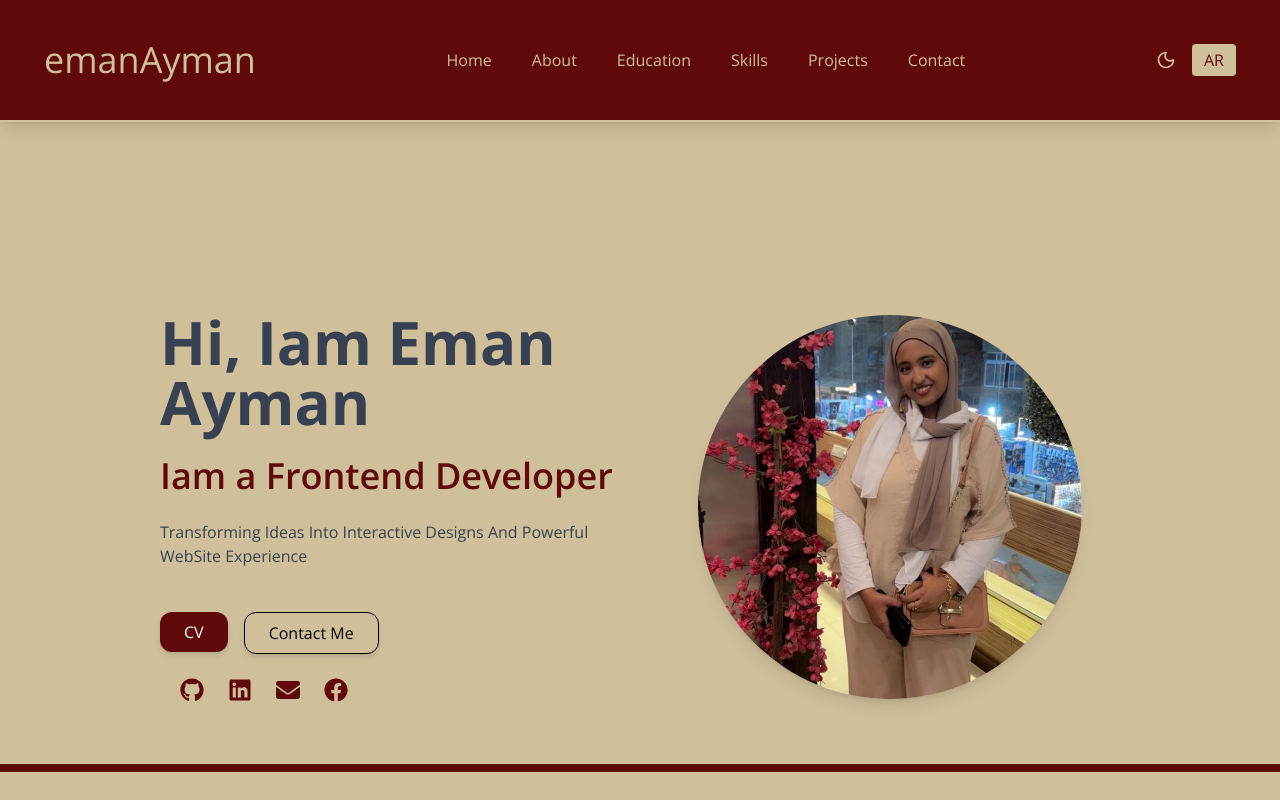
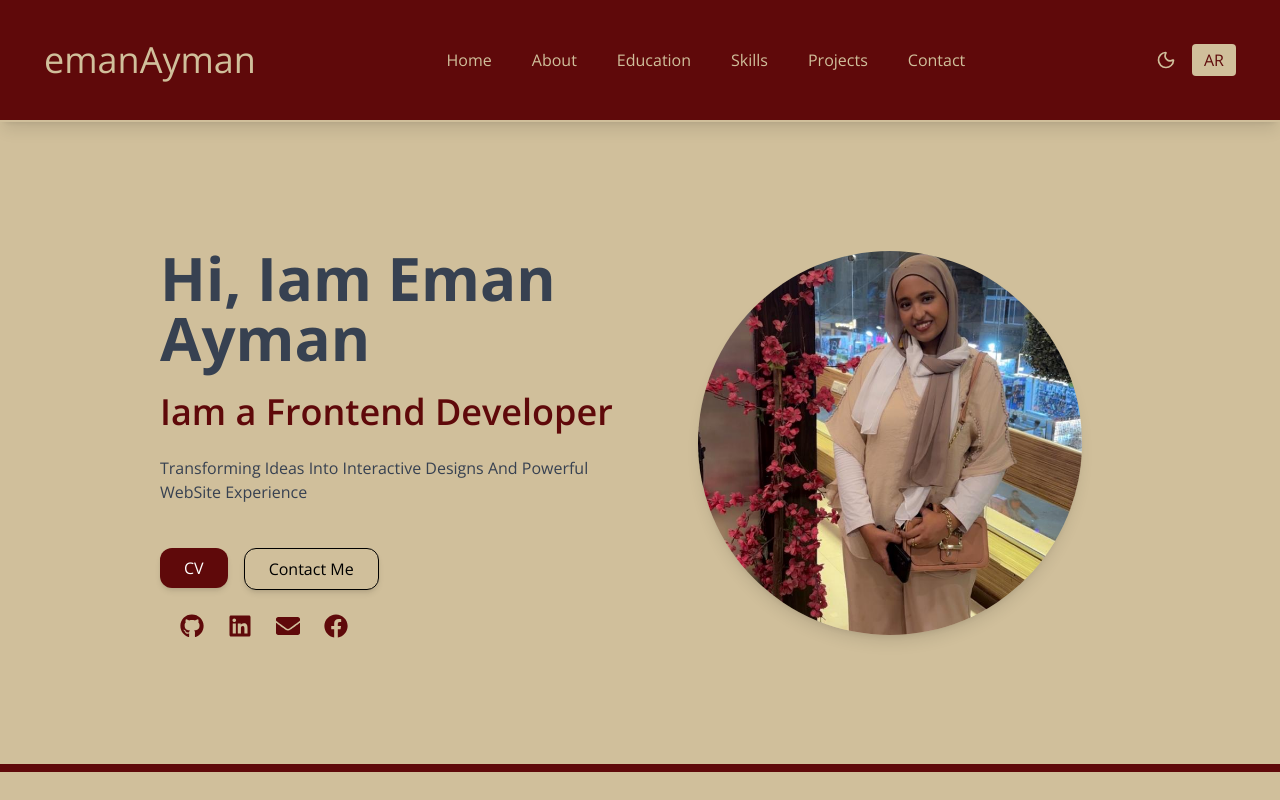
Before and after one commit to eman-aymanL/my-portfolio, a React (Vite) app: page / in a window 1280 px wide. Shown: the top 800 px of the page. Built offline with nearby package versions, Linux system fonts and the light colour scheme.

Commit message:
padiing update

```diff
--- a/src/Components/Home/Home.jsx
+++ b/src/Components/Home/Home.jsx
@@ -10,7 +10,7 @@ export default function Home() {
   return (
     <section
       id="home"
-      className="shadow-xl border-b-8 border-primary-light dark:border-background-light bg-background-light dark:bg-background-dark pt-32 min-h-[calc(100vh-150px)] flex flex-col-reverse md:flex-row items-center justify-center md:justify-between gap-10 px-6 md:px-20 lg:px-40 py-0"
+      className="shadow-xl border-b-8 border-primary-light dark:border-background-light bg-background-light dark:bg-background-dark pt-32 min-h-[calc(100vh-150px)] flex flex-col-reverse md:flex-row items-center justify-center md:justify-between gap-10 px-6 md:px-20 lg:px-40 py-12 md:py-8"
     >
       <div className="flex-1 text-center md:text-left space-y-6">
         <motion.h1
```
